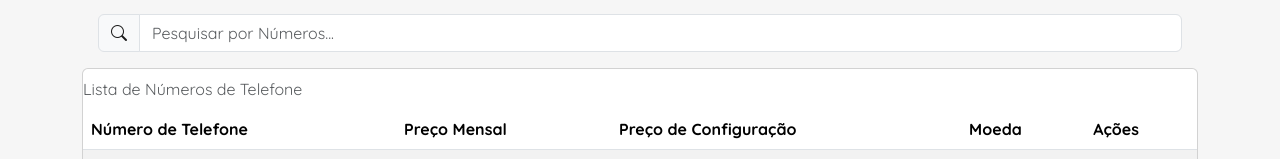
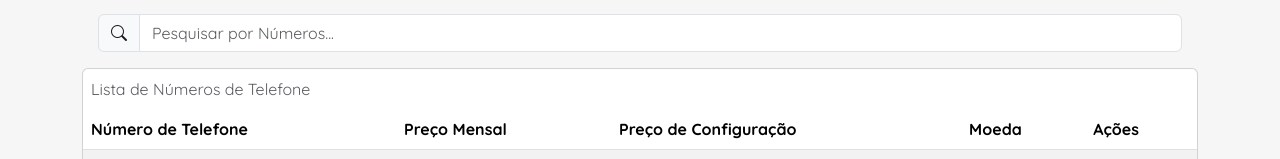
Before and after one commit to luizgcl/challenge-phone-management-web, an Angular app: page /numeros-disponiveis in a window 1280 px wide. Shown: the part 122-281 px from the top of the page. Built offline with nearby package versions, Linux system fonts and the light colour scheme; no server answers.

Commit message:
style: add spacing in table caption

```diff
--- a/src/app/pages/phone-management/phone-management.component.html
+++ b/src/app/pages/phone-management/phone-management.component.html
@@ -30,7 +30,7 @@
     </div>
   </div>
   <div class="card table-responsive-md mx-auto">
-    <caption>Lista de Números de Telefone</caption>
+    <caption class="mx-2">Lista de Números de Telefone</caption>
     <table class="table table-striped">
       <thead>
         <tr>
```
